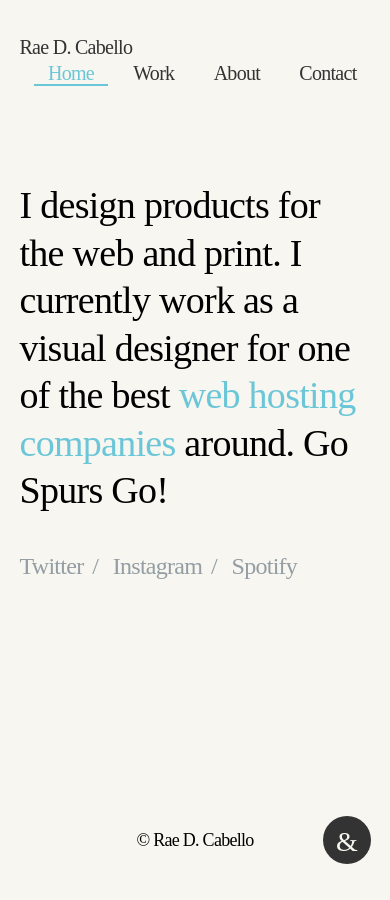
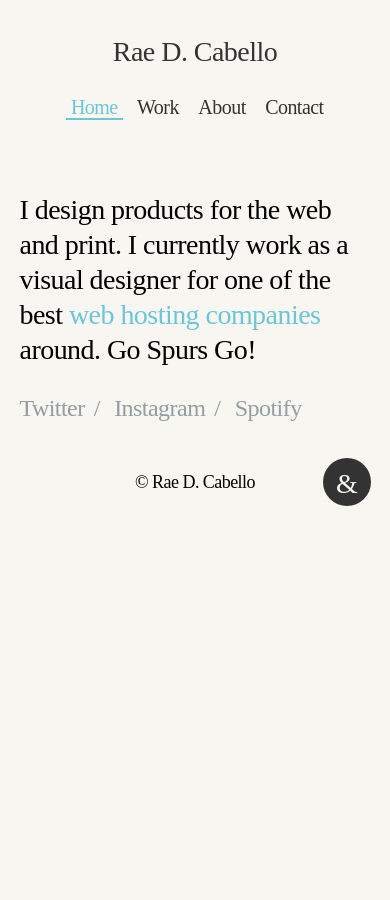
Before and after one commit to raedcabello/raedcabello.com, a Jekyll site: the page built from index.html, in a window 390 px wide. Built offline with Jekyll 4.4.1, drawn with Linux system fonts in a browser that asks for light colours; some web fonts are replaced.

Commit message:
style tweaks for mobile

```diff
--- a/_src/sass/_typography.scss
+++ b/_src/sass/_typography.scss
@@ -1,9 +1,13 @@
 body, html {
   @include vollkorn();
   background: $body-bg;
-  font-size: 24px;
+  font-size: 18px;
   letter-spacing: -0.03em;
   -webkit-font-smoothing: antialiased;
+
+  @media (min-width: 768px) {
+    font-size: 24px;
+  }
 }
 
 h1, h2, h3, h4, h5, h6 {
--- a/_src/sass/components/_body.scss
+++ b/_src/sass/components/_body.scss
@@ -3,7 +3,9 @@ body, html {
 }
 
 body.fixed-footer {
-  padding-bottom: 120px;
+  @media (min-width: 768px) {
+    padding-bottom: 120px;
+  }
 }
 
 
--- a/dist/css/site.css
+++ b/dist/css/site.css
@@ -437,9 +437,15 @@ body * {
 body, html {
   font-family: 'Vollkorn';
   background: #f7f6f0;
-  font-size: 24px;
+  font-size: 18px;
   letter-spacing: -0.03em;
   -webkit-font-smoothing: antialiased;
+}
+
+@media (min-width: 768px) {
+  body, html {
+    font-size: 24px;
+  }
 }
 
 h1, h2, h3, h4, h5, h6 {
@@ -524,8 +530,10 @@ body, html {
   background-color: #f7f6f0;
 }
 
-body.fixed-footer {
-  padding-bottom: 120px;
+@media (min-width: 768px) {
+  body.fixed-footer {
+    padding-bottom: 120px;
+  }
 }
 
 #wrap {
@@ -536,14 +544,10 @@ body.fixed-footer {
 
 footer.site-footer {
   background: #f7f6f0;
-  bottom: 0;
   font-size: 18px;
   height: 120px;
-  left: 5%;
   line-height: 120px;
-  position: fixed;
   text-align: center;
-  width: 90%;
 }
 
 footer.site-footer .colophon-link {
@@ -559,6 +563,15 @@ footer.site-footer .colophon-link {
   text-align: center;
   top: 36px;
   width: 48px;
+}
+
+@media (min-width: 768px) {
+  footer.site-footer {
+    bottom: 0;
+    left: 5%;
+    position: fixed;
+    width: 90%;
+  }
 }
 
 @media (min-width: 1089px) {
@@ -605,15 +618,15 @@ textarea {
 }
 
 .site-header {
-  margin-bottom: 72px;
+  margin-bottom: 36px;
   padding: 36px 0;
   z-index: 20;
 }
 
 .site-header .site-title {
-  float: left;
-  font-size: 20px;
-  margin: 0;
+  font-size: 28px;
+  margin: 0 auto 1em auto;
+  text-align: center;
 }
 
 .site-header .site-title a {
@@ -625,8 +638,16 @@ textarea {
   border-bottom: none;
 }
 
+@media (min-width: 768px) {
+  .site-header .site-title {
+    float: left;
+    font-size: 20px;
+    text-align: left;
+  }
+}
+
 .site-header .nav {
-  float: right;
+  text-align: center;
 }
 
 .site-header .nav ul {
@@ -647,7 +668,7 @@ textarea {
   color: #333;
   display: inline-block;
   font-size: 20px;
-  padding: 0 1em;
+  padding: 0 0.5em;
   text-decoration: none;
 }
 
@@ -672,19 +693,41 @@ textarea {
   width: 85%;
 }
 
+@media (min-width: 768px) {
+  .site-header .nav {
+    float: right;
+  }
+  .site-header .nav ul li a {
+    padding: 0 1em;
+  }
+}
+
+@media (min-width: 768px) {
+  .site-header {
+    margin-bottom: 72px;
+  }
+}
+
 .section {
   padding: 50px calc(50vw - 480px);
   text-align: center;
 }
 
 .home .huge {
-  font-size: 38px;
+  font-size: 28px;
   line-height: 1.25;
-  padding: 1em 0;
+  padding: 0 0 1em 0;
 }
 
 .home .huge p {
   margin: 0;
+}
+
+@media (min-width: 768px) {
+  .home .huge {
+    font-size: 38px;
+    padding: 1em 0;
+  }
 }
 
 .home .social-links {
```
Also changed, not shown: _src/sass/components/_footer.scss (+7 -4 lines), _src/sass/components/_header.scss (+28 -6 lines), _src/sass/pages/_home.scss (+7 -2 lines).
